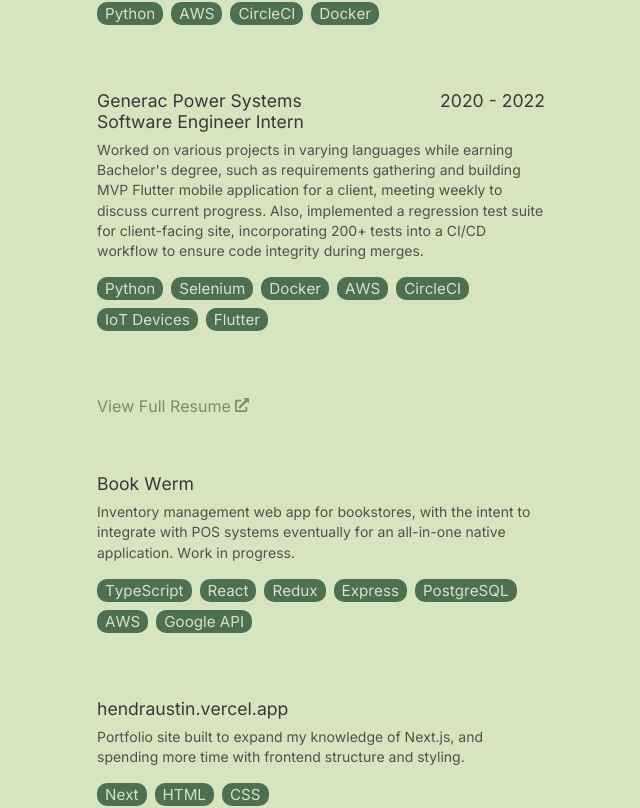
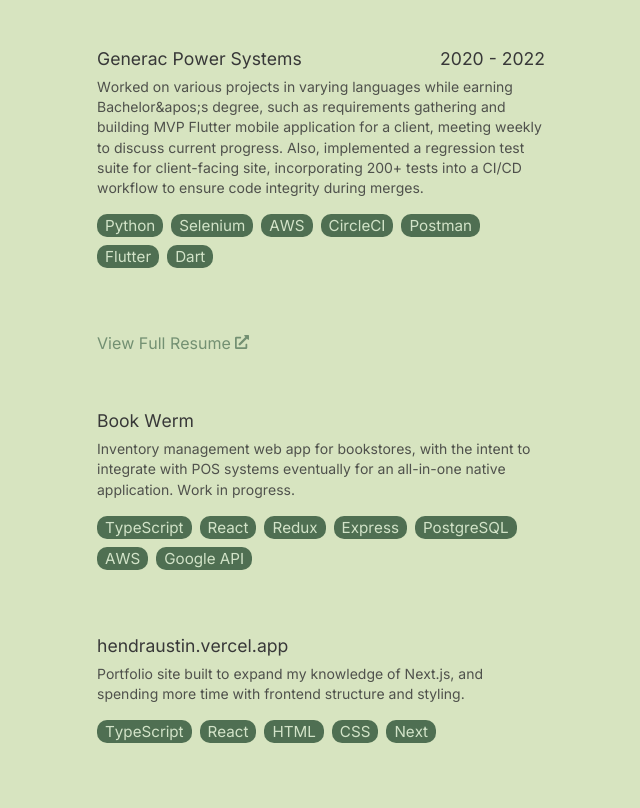
Before and after one commit to hendraustin/hendraustin.github.io, a Next.js app: page / in a window 1280 px wide. Shown: the part 935-1743 px from the top of the page, without its empty margins (559-1199 px from the left). Built offline with nearby package versions, Linux system fonts and the light colour scheme.

Commit message:
Refactor experience and project render with map()

```diff
--- a/src/app/components/sections/experience.tsx
+++ b/src/app/components/sections/experience.tsx
@@ -1,73 +1,21 @@
 import styles from "./sections.module.css";
 import { FaExternalLinkAlt } from "react-icons/fa";
+import { data } from "../../data";
 export default function Experience() {
   return (
     <div id="experience" className={styles.experience}>
-      <div className={styles.experience_item}>
-        <h1>Phomo</h1>
-        <h2>2024 - Present</h2>
-        <br />
-        <h1>Software Engineer</h1>
-        <p>
-          Implementing a React Native application to automate a photogrammetry process for
-          generating 3D models as an initial MVP to share with stakeholders. Currently utilizing AWS
-          Amplify to quickly standup authentication and storage through Cognito and S3. Lastly,
-          building and deploying the application for internal testing through Expo with Expo
-          Application Services.
-        </p>
-        <ul>
-          <li>TypeScript</li>
-          <li>React Native</li>
-          <li>AWS</li>
-          <li>Expo</li>
-        </ul>
-      </div>
-
-      <div className={styles.experience_item}>
-        <h1>Generac Power Systems</h1>
-        <h2>2022 - 2023</h2>
-        <br />
-        <h1>Software Engineer</h1>
-        <p>
-          Developed across the full stack for the Clean Energy team, implementing business logic for
-          RESTful API endpoints, built an algorithm for a customer site to poll solar power data
-          analytics, and introduced debug capabilities within a React Native application. Maintained
-          code coverage with both unit and integration testing to meet quality standards.
-        </p>
-        <ul>
-          <li>Java</li>
-          <li>Spring Boot</li>
-          <li>TypeScript</li>
-          <li>React Native</li>
-          <li>Python</li>
-          <li>AWS</li>
-          <li>CircleCI</li>
-          <li>Docker</li>
-        </ul>
-      </div>
-
-      <div className={styles.experience_item}>
-        <h1>Generac Power Systems</h1>
-        <h2>2020 - 2022</h2>
-        <br />
-        <h1>Software Engineer Intern</h1>
-        <p>
-          Worked on various projects in varying languages while earning Bachelor&apos;s degree, such
-          as requirements gathering and building MVP Flutter mobile application for a client,
-          meeting weekly to discuss current progress. Also, implemented a regression test suite for
-          client-facing site, incorporating 200+ tests into a CI/CD workflow to ensure code
-          integrity during merges.
-        </p>
-        <ul>
-          <li>Python</li>
-          <li>Selenium</li>
-          <li>Docker</li>
-          <li>AWS</li>
-          <li>CircleCI</li>
-          <li>IoT Devices</li>
-          <li>Flutter</li>
-        </ul>
-      </div>
+      {data.experience.map((company) => (
+        <div className={styles.experience_item}>
+          <h1>{company.name}</h1>
+          <h2>{company.date}</h2>
+          <p>{company.description}</p>
+          <ul>
+            {company.tools.map((tool) => (
+              <li>{tool}</li>
+            ))}
+          </ul>
+        </div>
+      ))}
 
       <div className={styles.resume_item}>
         <a href="../static/resume.pdf" target="_blank" rel="noopener noreferrer">
--- a/src/app/components/sections/projects.tsx
+++ b/src/app/components/sections/projects.tsx
@@ -1,69 +1,26 @@
 "use client";
 import styles from "./sections.module.css";
+import { data } from "../../data";
 
 export default function Projects() {
   return (
     <div id="projects" className={styles.projects}>
+      {data.projects.map((project) => (
         <div
           className={styles.project_item}
           onClick={() => {
-          window.location.href = "https://github.com/hendraustin/book-werm";
+            window.location.href = project.link;
           }}
         >
-        <h1>Book Werm</h1>
-        <br />
-        <p>
-          Inventory management web app for bookstores, with the intent to integrate with POS systems
-          eventually for an all-in-one native application. Work in progress.
-        </p>
+          <h1>{project.name}</h1>
+          <p>{project.description}</p>
           <ul>
-          <li>TypeScript</li>
-          <li>React</li>
-          <li>Redux</li>
-          <li>Express</li>
-          <li>PostgreSQL</li>
-          <li>AWS</li>
-          <li>Google API</li>
+            {project.tools.map((tool) => (
+              <li>{tool}</li>
+            ))}
           </ul>
         </div>
-
-      <div
-        className={styles.project_item}
-        onClick={() => {
-          window.location.href = "https://github.com/hendraustin/hendraustin.github.io";
-        }}
-      >
-        <h1>hendraustin.vercel.app</h1>
-        <br />
-        <p>
-          Portfolio site built to expand my knowledge of Next.js, and spending more time with
-          frontend structure and styling.
-        </p>
-        <ul>
-          <li>Next</li>
-          <li>HTML</li>
-          <li>CSS</li>
-        </ul>
-      </div>
-
-      <div
-        className={styles.project_item}
-        onClick={() => {
-          window.location.href = "https://github.com/hendraustin/restaurant-picker";
-        }}
-      >
-        <h1>Restaurant Picker</h1>
-        <br />
-        <p>
-          CLI for picking a random restaurant using a given city/state in conjunction with Yelp
-          Fusion API.
-        </p>
-        <ul>
-          <li>Python</li>
-          <li>Yelp Fusion API</li>
-          <li>Postman</li>
-        </ul>
-      </div>
+      ))}
     </div>
   );
 }
--- /dev/null
+++ b/src/app/data.tsx
@@ -0,0 +1,70 @@
+export const data = {
+  experience: [
+    {
+      name: "Phomo",
+      date: "2024 - Present",
+      title: "Software Engineer I (Contract)",
+      description: `Implementing a React Native application to automate a photogrammetry process for
+          generating 3D models as an initial MVP to share with stakeholders. Currently utilizing AWS
+          Amplify to quickly standup authentication and storage through Cognito and S3. Lastly,
+          building and deploying the application for internal testing through Expo with Expo
+          Application Services.`,
+      tools: ["TypeScript", "React Native", "AWS", "Expo"],
+    },
+    {
+      name: "Generac Power Systems",
+      date: "2022 - 2023",
+      title: "Software Engineer I",
+      description: `Developed across the full stack for the Clean Energy team, implementing business logic for
+          RESTful API endpoints, built an algorithm for a customer site to poll solar power data
+          analytics, and introduced debug capabilities within a React Native application. Maintained
+          code coverage with both unit and integration testing to meet quality standards.`,
+      tools: [
+        "Java",
+        "Spring Boot",
+        "TypeScript",
+        "React Native",
+        "Redux",
+        "Python",
+        "AWS",
+        "Postman",
+        "CircleCI",
+        "Docker",
+      ],
+    },
+    {
+      name: "Generac Power Systems",
+      date: "2020 - 2022",
+      title: "Software Engineer Intern",
+      description: `Worked on various projects in varying languages while earning Bachelor&apos;s degree, such
+          as requirements gathering and building MVP Flutter mobile application for a client,
+          meeting weekly to discuss current progress. Also, implemented a regression test suite for
+          client-facing site, incorporating 200+ tests into a CI/CD workflow to ensure code
+          integrity during merges.`,
+      tools: ["Python", "Selenium", "AWS", "CircleCI", "Postman", "Flutter", "Dart"],
+    },
+  ],
+  projects: [
+    {
+      name: "Book Werm",
+      link: "https://github.com/hendraustin/book-werm",
+      description: `Inventory management web app for bookstores, with the intent to integrate with POS systems
+          eventually for an all-in-one native application. Work in progress.`,
+      tools: ["TypeScript", "React", "Redux", "Express", "PostgreSQL", "AWS", "Google API"],
+    },
+    {
+      name: "hendraustin.vercel.app",
+      link: "https://github.com/hendraustin/hendraustin.github.io",
+      description: `Portfolio site built to expand my knowledge of Next.js, and spending more time with
+          frontend structure and styling.`,
+      tools: ["TypeScript", "React", "HTML", "CSS", "Next"],
+    },
+    {
+      name: "Restaurant Picker",
+      link: "https://github.com/hendraustin/restaurant-picker",
+      description: `CLI for picking a random restaurant using a given city/state in conjunction with Yelp
+          Fusion API.`,
+      tools: ["Python", "Yelp Fusion API", "Postman"],
+    },
+  ],
+};
```
Lines whose indentation alone changed are shown as unchanged.
